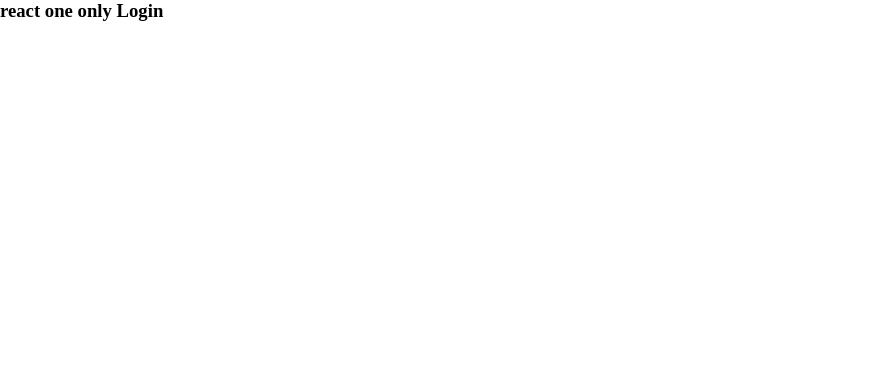
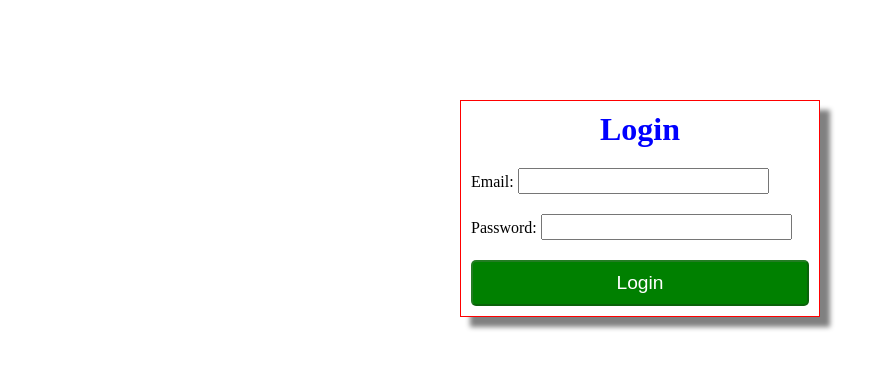
Before and after one commit to Build-Week-Anywhere-Fitness-04/front-end, a React (Create React App) app in the folder client/: page /login in a window 1280 px wide. Shown: the top 368 px of the page, without its empty margins (0-895 px from the left). Built offline with nearby package versions, Linux system fonts and the light colour scheme; no server answers.

Commit message:
created login and signup forms, added validation functionality, created styles component to wrap the login and signup forms.

```diff
--- a/client/package.json
+++ b/client/package.json
@@ -12,6 +12,7 @@
     "node-sass": "^4.14.0",
     "react": "^16.13.1",
     "react-dom": "^16.13.1",
+    "react-recaptcha": "^2.3.10",
     "react-redux": "^7.2.0",
     "react-router-dom": "^5.1.2",
     "react-scripts": "3.4.1",
--- a/client/src/components/Login.js
+++ b/client/src/components/Login.js
@@ -1,12 +1,102 @@
 // REACT I only
-import React from "react";
+import React, {useState, useEffect} from 'react'
 
-const Login = () => {
+import { Styles } from './Styles'
+
+import * as yup from 'yup'
+
+const initialLoginValues = {
+  email: '',
+  password: ''
+}
+
+const initialLoginErrors = {
+  email: '',
+  password: ''
+}
+
+const loginSchema = yup.object().shape({
+  email: yup
+    .string()
+    .email()
+    .required('Email is required to login.'),
+  password: yup
+    .string()
+    .min(6, 'Password must be at least 6 characters.')
+    .required('Please enter your password.')
+})
+
+
+
+function Login() {
+
+  const [loginValues, setLoginValues] = useState(initialLoginValues)
+  const [loginErrors, setLoginErrors] = useState(initialLoginErrors)
+
+  const [formDisabled, setFormDisabled] = useState(true)
+
+  const onInputChange = e => {
+    const name = e.target.name
+    const value = e.target.value
+
+    yup
+      .reach(loginSchema, name)
+      .validate(value)
+      .then(valid => {
+        setLoginErrors({
+          ...loginErrors,
+          [name]: '',
+        })
+      })
+      .catch(err => {
+        console.log(err)
+        setLoginErrors({
+          ...loginErrors,
+          [name]: err.errors[0]
+        })
+      })
+
+    setLoginValues({
+      ...loginValues,
+      [name]: value,
+      })
+  }
+
+  useEffect(() => {
+    loginSchema.isValid(loginValues)
+      .then(valid => {
+        setFormDisabled(!valid)
+      })
+  }, [loginValues])
+
+  const onSubmit = e => {
+    e.preventDefault()
+
+    const loginUser = {
+      email: e.target.email,
+      password: e.target.password,
+    }
+  }
+  console.log(loginErrors)
   return (
-    <div>
-      <h3>react one only Login</h3>
-    </div>
-  );
-};
+    <Styles>
 
-export default Login;
+      <form>
+        <h1>Login</h1>
+
+        <label>Email:&nbsp;
+        <input onChange={onInputChange} name='email' type='email' errors={loginErrors} /></label>
+        <div className='errors'>{loginErrors.email}</div>
+
+        <label>Password:&nbsp;
+        <input onChange={onInputChange} name='password' type='password' errors={loginErrors} /></label>
+        <div className='errors'>{loginErrors.password}</div>
+
+        <button onClick={onSubmit} disabled={formDisabled}>Login</button>
+
+      </form>
+    </Styles>
+  )
+}
+
+export default Login
--- a/client/src/components/MainApp.js
+++ b/client/src/components/MainApp.js
@@ -6,6 +6,7 @@ import Login from "./Login";
 const MainApp = () => {
   return (
     <div>
+
       <Route exact path="/signup">
         <SignUp />
       </Route>
--- a/client/src/components/SignUp.js
+++ b/client/src/components/SignUp.js
@@ -1,12 +1,177 @@
 // REACT I only
-import React from "react";
+import React, {useState, useEffect} from 'react'
 
-const SignUp = () => {
+import Recaptcha from 'react-recaptcha'
+
+import * as yup from 'yup'
+
+import { Styles } from './Styles'
+
+const API_KEY = process.env.REACT_APP_API_KEY;
+
+const initialSignUpValues = {
+  firstName: '',
+  lastName: '',
+  email: '',
+  password: '',
+  instructorOrClient: '',
+}
+
+const initialSignUpErrors = {
+  firstName: '',
+  lastName: '',
+  email: '',
+  password: '',
+  instructorOrClient: '',
+}
+
+const signUpSchema = yup.object().shape({
+  firstName: yup
+    .string()
+    .min(2, 'Need at least 2 characters.')
+    .required('First name is required'),
+  lastName: yup
+    .string()
+    .min(2, 'Need at least 2 characters')
+    .required('Last name is required'),
+  email: yup
+    .string()
+    .email()
+    .required('Email is required'),
+  password: yup
+    .string()
+    .min(6, 'Password must be at least 6 characters.')
+    .required('Password is required'),
+  instructorOrClient: yup
+    .string()
+    .matches(/(instructor|client)/, 'Either instructor or client.')
+    .required('Please select instructor or client.')
+})
+
+
+
+function SignUp() {
+
+  const [isVerified, setIsVerified] = useState(false)
+
+  const [signUpValues, setSignUpValues] = useState(initialSignUpValues)
+
+  const [signUpErrors, setSignUpErrors] = useState(initialSignUpErrors)
+
+  const [formDisabled, setFormDisabled] = useState(true)
+
+  const recaptchaLoaded = () => {
+    console.log('captcha loaded')
+  }
+
+  const onSubmit = e => {
+    e.preventDefault()
+
+    if (isVerified) {
+      alert('you have successfully signed up')
+      // sign up method goes here
+    } else {
+      alert('Please verify that you are a human')
+    }
+  }
+
+  const verifyCallback = (response) => {
+    if (response) {
+      setIsVerified(true)
+    }
+  }
+
+  const onInputChange = e => {
+    const name = e.target.name
+    const value = e.target.value
+
+    yup
+      .reach(signUpSchema, name)
+      .validate(value)
+      .then(valid => {
+        setSignUpErrors({
+          ...signUpErrors,
+          [name]: '',
+        })
+      })
+      .catch(err => {
+
+        setSignUpErrors({
+          ...signUpErrors,
+          [name]: err.errors[0]
+        })
+      })
+
+    setSignUpValues({
+      ...signUpValues,
+      [name]: value,
+    })
+  }
+
+  useEffect(() => {
+    signUpSchema.isValid(signUpValues)
+      .then(valid => {
+        setFormDisabled(!valid)
+      })
+  }, [signUpValues])
+
+
   return (
     <div>
-      <h3>react one only SignUp</h3>
+      <Styles>
+
+        <form>
+          <h1>Sign Up page</h1>
+
+          <div className='errors'></div>
+
+          <label>First Name:&nbsp;
+          <input onChange={onInputChange} name='firstName' type='text' /></label>
+          <div className='errors'>{signUpErrors.firstName}</div>
+
+          <label>Last Name:&nbsp;
+          <input onChange={onInputChange} name='lastName' type='text' /></label>
+          <div className='errors'>{signUpErrors.lastName}</div>
+
+          <label>Email:&nbsp;
+          <input onChange={onInputChange} name='email' type='email' /></label>
+          <div className='errors'>{signUpErrors.email}</div>
+
+          <label>Phone number (optional):&nbsp;
+          <input onChange={onInputChange} name='phoneNumber' type='text' /></label>
+
+
+          <label>Password:&nbsp;
+          <input onChange={onInputChange} name='password' type='password' /></label>
+          <div className='errors'>{signUpErrors.password}</div>
+
+          <label>Instructor or Client:&nbsp;
+            <select
+
+              onChange={onInputChange}
+              name='instructorOrClient'
+            >
+              <option defaultValue=''>Please Choose</option>
+              <option value='instructor'>Instructor</option>
+              <option value='client'>Client</option>
+            </select>
+
+          </label>
+          <div className='errors'>{signUpErrors.instructorOrClient}</div>
+
+          <button onClick={onSubmit} disabled={formDisabled}>Sign Up</button>
+
+          <Recaptcha
+            sitekey={API_KEY}
+            render="explicit"
+            onloadCallback={recaptchaLoaded}
+            verifyCallback={verifyCallback}
+          />
+
+        </form>
+      </Styles>
     </div>
-  );
-};
+  )
+}
 
-export default SignUp;
+export default SignUp
--- /dev/null
+++ b/client/src/components/Styles.js
@@ -0,0 +1,45 @@
+import styled from 'styled-components';
+
+export const Styles = styled.div`
+  h1 {
+    text-align: center;
+    color: blue;
+  }
+  p {
+    color: red;
+  }
+
+  form {
+    display: flex;
+    flex-direction: column;
+    width: 360px;
+    margin: 100px auto;
+    border: 1px solid red;
+    padding: 10px;
+    box-shadow: 10px 10px 5px grey;
+
+    label {
+      margin-top: 20px;
+    }
+
+    input, select {
+      font-size: 1.2em;
+    }
+    .error {
+      color: red;
+      font-size: .6em;
+    }
+    &:hover {
+      box-shadow: 0 0 11px rgba(33,33,33,.2);
+    }
+  }
+
+  button {
+    background: green;
+    padding: 10px;
+    color: white;
+    margin-top: 20px;
+    border-radius: 5px;
+    font-size: 1.2em;
+  }
+`
```
Also changed, not shown: 2 other files (tests, documents, lock files or other folders).
